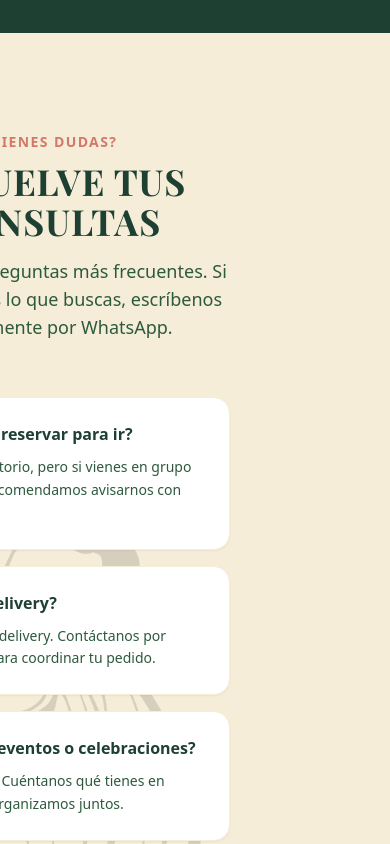
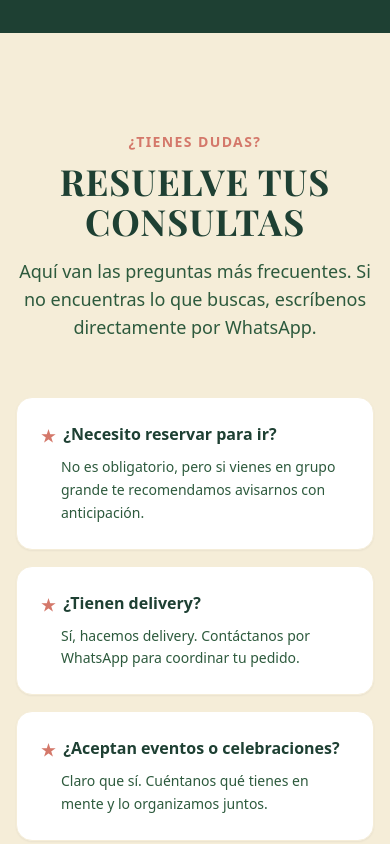
Before and after one commit to Javier1308/gallo-web, a React (Vite) app: page / in a window 390 px wide. Shown: the part 4920-5764 px from the top of the page. Built offline with nearby package versions, Linux system fonts and the light colour scheme.

Commit message:
Fix mobile layout in Consultas: hide logo and remove text shift on small screens

```diff
--- a/src/components/Consultas.tsx
+++ b/src/components/Consultas.tsx
@@ -27,9 +27,9 @@ export default function Consultas() {
         src="/LogoGalloTransparente.png"
         alt=""
         aria-hidden="true"
-        className="absolute right-40 top-1/2 -translate-y-1/2 w-[656px] opacity-[12.5%] pointer-events-none select-none scale-x-[-1]"
+        className="hidden md:block absolute right-40 top-1/2 -translate-y-1/2 w-[656px] opacity-[12.5%] pointer-events-none select-none scale-x-[-1]"
       />
-      <div className="max-w-5xl mx-auto -translate-x-36">
+      <div className="max-w-5xl mx-auto md:-translate-x-36">
 
         {/* Header */}
         <div className="text-center mb-14">
```
